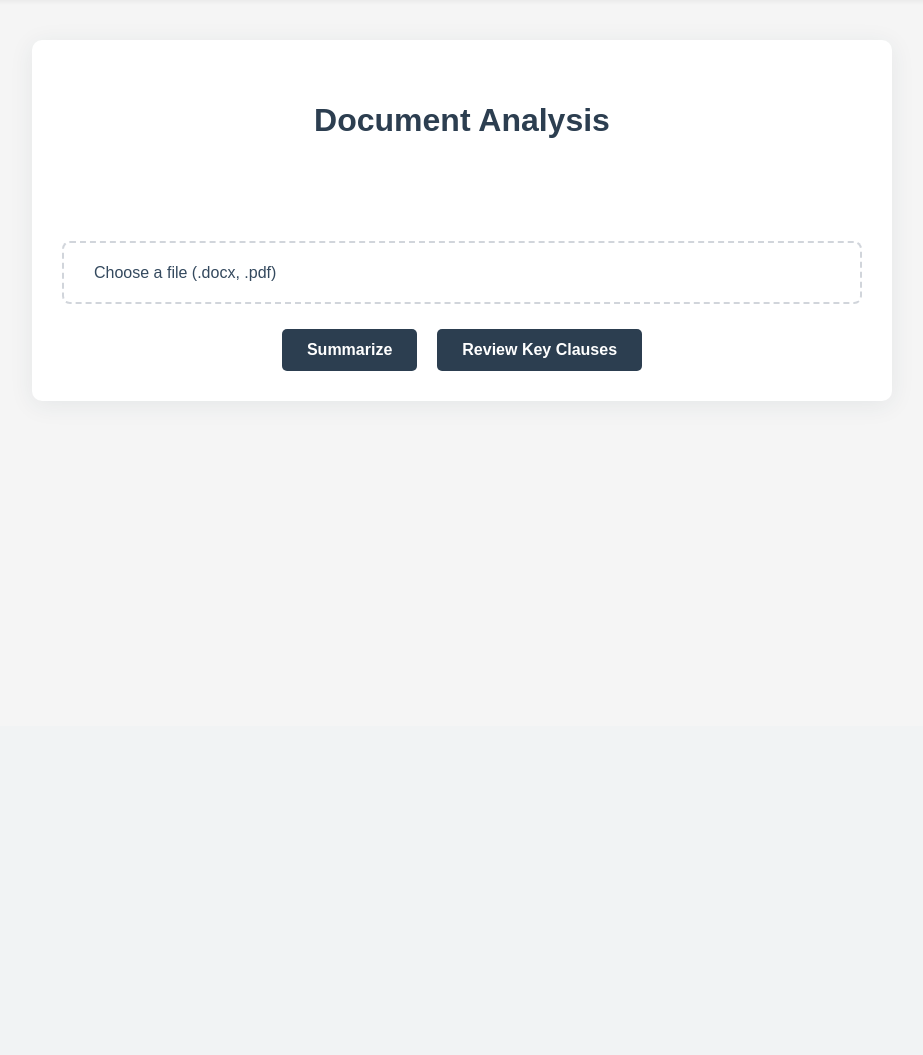
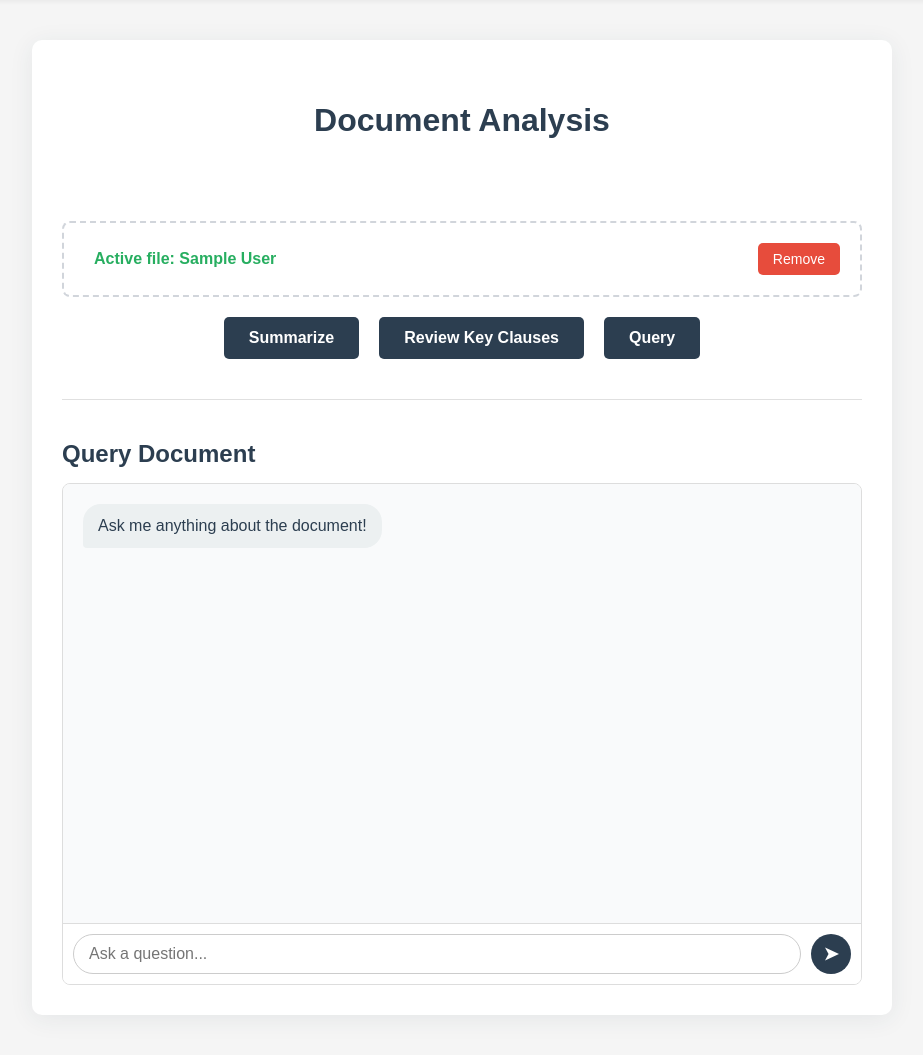
Before and after one commit to brpuneet898/1verdict-ai-prototype, a Flask app: page /dashboard?view=chat in a window 1280 px wide. Shown: the part 74-1129 px from the top of the page, without its empty margins (178-1101 px from the left). Before the commit the page ends 475 px from the top, so only its background shows below. Run offline with Flask 3, Linux system fonts and the light colour scheme; the visitor is signed in with stand-in values (Sample User, id 1); parts of the project's set-up code (start-up, migrations or seed data) failed here and were passed over.

Commit message:
added query feature

```diff
--- a/routes.py
+++ b/routes.py
@@ -1,9 +1,10 @@
 import os
-from flask import Blueprint, render_template, request, redirect, url_for, flash, session, current_app
+from flask import Blueprint, render_template, request, redirect, url_for, flash, session, current_app, jsonify
 from werkzeug.security import generate_password_hash, check_password_hash
 from werkzeug.utils import secure_filename
 from models import User, db
-from logics import summarize_text, review_key_clauses
+# Import all our logic functions
+from logics import summarize_text, review_key_clauses, query_document
 
 main = Blueprint('main', __name__)
 
@@ -24,20 +25,16 @@ def register():
         name = request.form.get('username')
         email = request.form.get('email')
         password = request.form.get('password')
-
         existing_user = User.query.filter_by(email=email).first()
         if existing_user:
             flash('Email already registered. Please log in.', 'danger')
             return redirect(url_for('main.register'))
-
         hashed_password = generate_password_hash(password)
         new_user = User(name=name, email=email, password=hashed_password)
         db.session.add(new_user)
         db.session.commit()
-
         flash('Registration successful! Please log in.', 'success')
         return redirect(url_for('main.login'))
-
     return render_template('register.html')
 
 @main.route('/login', methods=['GET', 'POST'])
@@ -49,6 +46,9 @@ def login():
         if user and check_password_hash(user.password, password):
             session['user_id'] = user.id
             session['user_name'] = user.name
+            session.pop('filepath', None)
+            session.pop('filename', None)
+            session.pop('chat_history', None)
             flash('Login successful!', 'success')
             return redirect(url_for('main.dashboard'))
         else:
@@ -61,48 +61,100 @@ def dashboard():
     if 'user_id' not in session:
         flash('Please log in to access the dashboard.', 'warning')
         return redirect(url_for('main.login'))
+
     summary = None
-    clauses = None # Initialize clauses variable
+    clauses = None
+    show_chat = request.args.get('view') == 'chat'
+
     if request.method == 'POST':
-        if 'file' not in request.files or not request.files['file'].filename:
-            flash('No file selected', 'danger')
-            return redirect(request.url)
+        action = request.form.get('action')
+        file = request.files.get('file')
 
-        file = request.files['file']
-        action = request.form.get('action')
+        if file and file.filename:
+            if allowed_file(file.filename):
+                if 'filepath' in session and os.path.exists(session['filepath']):
+                    os.remove(session['filepath'])
+                filename = secure_filename(file.filename)
+                filepath = os.path.join(current_app.config['UPLOAD_FOLDER'], f"{session['user_id']}_{filename}")
+                file.save(filepath)
+                session['filepath'] = filepath
+                session['filename'] = filename
+                session['chat_history'] = []
+                flash(f"File '{filename}' uploaded successfully.", 'success')
+            else:
+                flash('Invalid file type. Please upload a .pdf or .docx file.', 'danger')
+            return redirect(url_for('main.dashboard'))
 
-        if file and allowed_file(file.filename):
+        if 'filepath' in session and os.path.exists(session['filepath']):
+            filepath = session['filepath']
+            llm = current_app.llm
             try:
-                filename = secure_filename(file.filename)
-                filepath = os.path.join(current_app.config['UPLOAD_FOLDER'], filename)
-                file.save(filepath)
-
-                llm = current_app.llm
-
-                # --- NEW: ROUTING LOGIC FOR ACTIONS ---
                 if action == 'summarize':
                     summary = summarize_text(filepath, llm)
-                    flash('Summary generated successfully!', 'success')
-
                 elif action == 'review':
                     clauses = review_key_clauses(filepath, llm)
-                    flash('Key clauses reviewed successfully!', 'success')
-
-                if os.path.exists(filepath):
-                    os.remove(filepath)
-
             except Exception as e:
                 flash(f'An error occurred: {e}', 'danger')
                 print(f"Error during processing: {e}")
-        else:
-            flash('Invalid file type. Please upload a .pdf or .docx file.', 'danger')
+        elif action:
+            flash('No file has been uploaded. Please choose a file first.', 'warning')
 
-    return render_template('dashboard.html', user_name=session.get('user_name'), summary=summary, clauses=clauses)
+    return render_template('dashboard.html',
+                           user_name=session.get('user_name'),
+                           summary=summary,
+                           clauses=clauses,
+                           filename=session.get('filename'),
+                           chat_history=session.get('chat_history', []),
+                           show_chat=show_chat)
+
+# --- NEW ASYNCHRONOUS ROUTE FOR CHAT QUERIES ---
+@main.route('/query', methods=['POST'])
+def query():
+    if 'user_id' not in session or 'filepath' not in session:
+        return jsonify({'error': 'Authentication or file missing'}), 400
+
+    question = request.json.get('question')
+    filepath = session['filepath']
+    llm = current_app.llm
+
+    if not question or not os.path.exists(filepath):
+        return jsonify({'error': 'Invalid request'}), 400
+
+    try:
+        answer = query_document(filepath, llm, question)
+        # We still save the history to the session
+        if 'chat_history' not in session:
+            session['chat_history'] = []
+        session['chat_history'].append({'role': 'user', 'text': question})
+        session['chat_history'].append({'role': 'ai', 'text': answer})
+        session.modified = True
+        # Return only the answer as JSON
+        return jsonify({'answer': answer})
+    except Exception as e:
+        print(f"Error during query: {e}")
+        return jsonify({'error': str(e)}), 500
 
 
+@main.route('/remove_file')
+def remove_file():
+    if 'user_id' not in session:
+        return redirect(url_for('main.login'))
+
+    filepath = session.pop('filepath', None)
+    session.pop('filename', None)
+    session.pop('chat_history', None)
+
+    if filepath and os.path.exists(filepath):
+        os.remove(filepath)
+        flash('File removed successfully.', 'info')
+
+    return redirect(url_for('main.dashboard'))
 
 @main.route('/logout')
 def logout():
+    filepath = session.pop('filepath', None)
+    if filepath and os.path.exists(filepath):
+        os.remove(filepath)
     session.clear()
     flash('You have been logged out.', 'info')
     return redirect(url_for('main.login'))
--- a/static/style.css
+++ b/static/style.css
@@ -57,13 +56,6 @@ h1 {
     background: #fff;
     border-radius: 10px;
     box-shadow: 0 4px 24px rgba(44, 62, 80, 0.08);
-}
-
-.upload-form {
-    display: flex;
-    flex-direction: column;
-    gap: 25px;
-    margin-top: 20px;
 }
 
 .file-input-wrapper {
@@ -95,18 +87,15 @@ h1 {
     padding-left: 10px;
 }
 
-#file-name-display {
-    display: inline-block;
-    max-width: 450px;
-    overflow: hidden;
-    text-overflow: ellipsis;
-    white-space: nowrap;
-    vertical-align: middle;
+.active-file {
+    font-weight: 600;
+    color: #27ae60;
 }
 
 .btn-remove {
     background-color: #e74c3c;
     color: white;
+    text-decoration: none;
     border: none;
     padding: 8px 15px;
     border-radius: 5px;
@@ -124,6 +113,11 @@ h1 {
     display: flex;
     justify-content: center;
     gap: 20px;
+    margin-top: 20px;
+}
+
+.action-form {
+    display: inline;
 }
 
 .btn-action {
@@ -135,16 +129,22 @@ h1 {
     font-size: 16px;
     font-weight: 600;
     cursor: pointer;
-    transition: background 0.2s;
+    text-decoration: none;
+    transition: background 0.2s, opacity 0.2s;
+    display: inline-block;
 }
 
 .btn-action:hover {
     background: #34495e;
 }
 
+/* --- THIS IS THE FIX --- */
+/* This rule applies to both the disabled <button> and the <a> tag with the .btn-disabled class */
+.btn-action:disabled,
 .btn-disabled {
-    background-color: #95a5a6;
     cursor: not-allowed;
+    pointer-events: none;
+    opacity: 0.6; /* Fades the button out instead of changing its color */
 }
 
 .results-area {
@@ -304,15 +210,109 @@ h1 {
 }
 
 .clause-item h3 {
-    margin-top: 0;
-    margin-bottom: 10px;
+    margin: 0;
     color: #2c3e50;
     font-size: 18px;
 }
 
 .clause-item p {
-    margin: 0;
+    margin-top: 10px;
     line-height: 1.6;
     color: #34495e;
-    white-space: pre-wrap; /* Preserves line breaks in the clause text */
+    white-space: pre-wrap;
 }
+
+/* Chat Styles */
+.chat-section {
+    margin-top: 40px;
+    padding-top: 20px;
+    border-top: 1px solid #e0e0e0;
+}
+
+.chat-container {
+    border: 1px solid #ddd;
+    border-radius: 8px;
+    overflow: hidden;
+    display: flex;
+    flex-direction: column;
+    height: 500px;
+}
+
+.chat-messages {
+    flex-grow: 1;
+    padding: 20px;
+    overflow-y: auto;
+    background-color: #f9fafb;
+    display: flex;
+    flex-direction: column;
+    gap: 15px;
+}
+
+.message {
+    display: flex;
+    max-width: 80%;
+}
+
+.message .bubble {
+    padding: 10px 15px;
+    border-radius: 18px;
+    line-height: 1.5;
+    white-space: pre-wrap;
+}
+
+.message.user {
+    align-self: flex-end;
+}
+
+.message.user .bubble {
+    background-color: #3498db;
+    color: white;
+    border-bottom-right-radius: 4px;
+}
+
+.message.ai {
+    align-self: flex-start;
+}
+
+.message.ai .bubble {
+    background-color: #ecf0f1;
+    color: #2c3e50;
+    border-bottom-left-radius: 4px;
+}
+
+.chat-input-form {
+    display: flex;
+    border-top: 1px solid #ddd;
+    padding: 10px;
+    background-color: #fff;
+}
+
+.chat-input-form input[type="text"] {
+    flex-grow: 1;
+    border: 1px solid #ccc;
+    border-radius: 20px;
+    padding: 10px 15px;
+    font-size: 16px;
+    outline: none;
+}
+
+.chat-input-form button {
+    background-color: #2c3e50;
+    color: white;
+    border: none;
+    border-radius: 50%;
+    width: 40px;
+    height: 40px;
+    margin-left: 10px;
+    cursor: pointer;
+    font-size: 18px;
+    font-weight: 600;
+    transition: background-color 0.2s;
+    display: flex;
+    align-items: center;
+    justify-content: center;
+}
+
+.chat-input-form button:hover {
+    background-color: #34495e;
+}
--- a/templates/dashboard.html
+++ b/templates/dashboard.html
@@ -23,7 +23,6 @@
     <div class="dashboard-container">
         <h1>Document Analysis</h1>
 
-        <!-- Flash Messages will be displayed here -->
         <div class="flash-container">
             {% with messages = get_flashed_messages(with_categories=true) %}
                 {% if messages %}
@@ -34,21 +33,33 @@
             {% endwith %}
         </div>
 
-        <form method="post" enctype="multipart/form-data" class="upload-form">
-            <div class="file-input-wrapper">
+        <!-- File Upload / Active File Display -->
+        <div class="file-input-wrapper {% if filename %}active-file-container{% endif %}">
+            {% if filename %}
+                <span class="file-label active-file">Active file: {{ filename }}</span>
+                <a href="{{ url_for('main.remove_file') }}" class="btn-remove">Remove</a>
+            {% else %}
+                <form method="post" enctype="multipart/form-data" id="upload-form">
                     <label for="file" class="file-label">
-                    <span id="file-name-display">Choose a file (.docx, .pdf)</span>
+                        <span id="file-name-display">Choose a file to begin (.docx, .pdf)</span>
                     </label>
-                <input type="file" id="file" name="file" accept=".pdf,.docx" required>
-                <button type="button" id="remove-file-btn" class="btn-remove" style="display: none;">Remove</button>
+                    <input type="file" id="file" name="file" accept=".pdf,.docx" onchange="document.getElementById('upload-form').submit()" required>
+                </form>
+            {% endif %}
         </div>
 
+        <!-- Action Buttons -->
         <div class="action-buttons">
-                <button type="submit" name="action" value="summarize" class="btn-action">Summarize</button>
-                <button type="submit" name="action" value="review" class="btn-action">Review Key Clauses</button>
+            <form method="post" class="action-form">
+                <button type="submit" name="action" value="summarize" class="btn-action" {% if not filename %}disabled{% endif %}>Summarize</button>
+            </form>
+            <form method="post" class="action-form">
+                <button type="submit" name="action" value="review" class="btn-action" {% if not filename %}disabled{% endif %}>Review Key Clauses</button>
+            </form>
+            <a href="{{ url_for('main.dashboard', view='chat') }}" class="btn-action {% if not filename %}btn-disabled{% endif %}">Query</a>
         </div>
-        </form>
 
+        <!-- Display Summary Result -->
         {% if summary %}
         <div class="results-area">
             <h2>Summary</h2>
@@ -58,56 +69,136 @@
         </div>
         {% endif %}
 
+        <!-- Display Clauses Result -->
         {% if clauses %}
         <div class="results-area">
             <h2>Key Clauses</h2>
             {% for clause in clauses %}
             <div class="clause-item">
+                <div class="clause-title-header">
+                    {% if clause.is_important %}
+                        <span class="flag-icon">🚩</span>
+                    {% endif %}
                     <h3>{{ clause.title }}</h3>
+                </div>
                 <p>{{ clause.text }}</p>
             </div>
             {% else %}
-            <div class="result-content">
-                <p>No specific clauses were identified in the document.</p>
-            </div>
+            <div class="result-content"><p>No specific clauses were identified.</p></div>
             {% endfor %}
         </div>
         {% endif %}
+
+        <!-- CHAT INTERFACE -->
+        {% if show_chat and filename %}
+        <div class="results-area chat-section">
+            <h2>Query Document</h2>
+            <div class="chat-container">
+                <div class="chat-messages" id="chat-messages">
+                    {% for message in chat_history %}
+                        <div class="message {{ message.role }}">
+                            <div class="bubble">{{ message.text | safe }}</div>
+                        </div>
+                    {% else %}
+                        <div class="message ai"><div class="bubble">Ask me anything about the document!</div></div>
+                    {% endfor %}
+                </div>
+                <!-- This form will now be handled by JavaScript -->
+                <form id="chat-form" class="chat-input-form">
+                    <input type="text" id="question-input" name="question" placeholder="Ask a question..." required autofocus>
+                    <button type="submit">➤</button>
+                </form>
+            </div>
+        </div>
+        {% endif %}
+
     </div>
 
     <script>
         document.addEventListener('DOMContentLoaded', function() {
-            // --- Logic for Interactive File Input ---
-            const fileInput = document.getElementById('file');
-            const fileNameDisplay = document.getElementById('file-name-display');
-            const removeFileBtn = document.getElementById('remove-file-btn');
-
-            fileInput.addEventListener('change', function() {
-                if (this.files.length > 0) {
-                    fileNameDisplay.textContent = this.files[0].name;
-                    removeFileBtn.style.display = 'inline-block';
-                } else {
-                    fileNameDisplay.textContent = 'Choose a file (.docx, .pdf)';
-                    removeFileBtn.style.display = 'none';
-                }
-            });
-
-            removeFileBtn.addEventListener('click', function() {
-                fileInput.value = ''; // Clear the file input
-                fileNameDisplay.textContent = 'Choose a file (.docx, .pdf)';
-                removeFileBtn.style.display = 'none';
-            });
-
             // --- Logic for Fading Flash Messages ---
             const flashMessages = document.querySelectorAll('.alert');
             flashMessages.forEach(function(message) {
-                // Set a timeout to add the fade-out class
                 setTimeout(() => {
                     message.classList.add('fade-out');
-                    // Remove the element from the DOM after the transition ends
                     message.addEventListener('transitionend', () => message.remove());
-                }, 2500); // Message disappears after 2.5 seconds
+                }, 4000);
             });
+
+            // --- NEW: ASYNCHRONOUS CHAT LOGIC ---
+            const chatForm = document.getElementById('chat-form');
+            const questionInput = document.getElementById('question-input');
+            const chatMessages = document.getElementById('chat-messages');
+
+            if (chatForm) {
+                chatForm.addEventListener('submit', function(event) {
+                    event.preventDefault(); // Prevent the default form submission (page reload)
+
+                    const question = questionInput.value.trim();
+                    if (!question) return;
+
+                    // 1. Instantly add user's message to the chat window
+                    appendMessage(question, 'user');
+                    questionInput.value = ''; // Clear the input field
+
+                    // 2. Add a "typing..." indicator for the AI
+                    const typingIndicator = appendMessage('...', 'ai typing');
+
+                    // 3. Send the question to the new /query route in the background
+                    fetch("{{ url_for('main.query') }}", {
+                        method: 'POST',
+                        headers: {
+                            'Content-Type': 'application/json',
+                        },
+                        body: JSON.stringify({ question: question }),
+                    })
+                    .then(response => response.json())
+                    .then(data => {
+                        // 4. Replace the "typing..." indicator with the real answer
+                        if (data.answer) {
+                            typingIndicator.querySelector('.bubble').textContent = data.answer;
+                            typingIndicator.classList.remove('typing');
+                        } else {
+                            typingIndicator.querySelector('.bubble').textContent = data.error || 'An unknown error occurred.';
+                            typingIndicator.classList.remove('typing');
+                            typingIndicator.classList.add('error');
+                        }
+                        scrollToBottom();
+                    })
+                    .catch(error => {
+                        console.error('Error:', error);
+                        typingIndicator.querySelector('.bubble').textContent = 'Failed to get a response from the server.';
+                        typingIndicator.classList.remove('typing');
+                        typingIndicator.classList.add('error');
+                        scrollToBottom();
+                    });
+                });
+            }
+
+            // Helper function to add a new message to the chat display
+            function appendMessage(text, role) {
+                const messageDiv = document.createElement('div');
+                messageDiv.className = `message ${role}`;
+
+                const bubbleDiv = document.createElement('div');
+                bubbleDiv.className = 'bubble';
+                bubbleDiv.textContent = text;
+
+                messageDiv.appendChild(bubbleDiv);
+                chatMessages.appendChild(messageDiv);
+                scrollToBottom();
+                return messageDiv;
+            }
+
+            // Helper function to scroll the chat window to the latest message
+            function scrollToBottom() {
+                if (chatMessages) {
+                    chatMessages.scrollTop = chatMessages.scrollHeight;
+                }
+            }
+
+            // Initial scroll to bottom on page load
+            scrollToBottom();
         });
     </script>
 </body>
```
Also changed, not shown: other parts of static/style.css (+11 -106 lines), logics.py (+45 -0 lines). Lines whose indentation alone changed are shown as unchanged.
